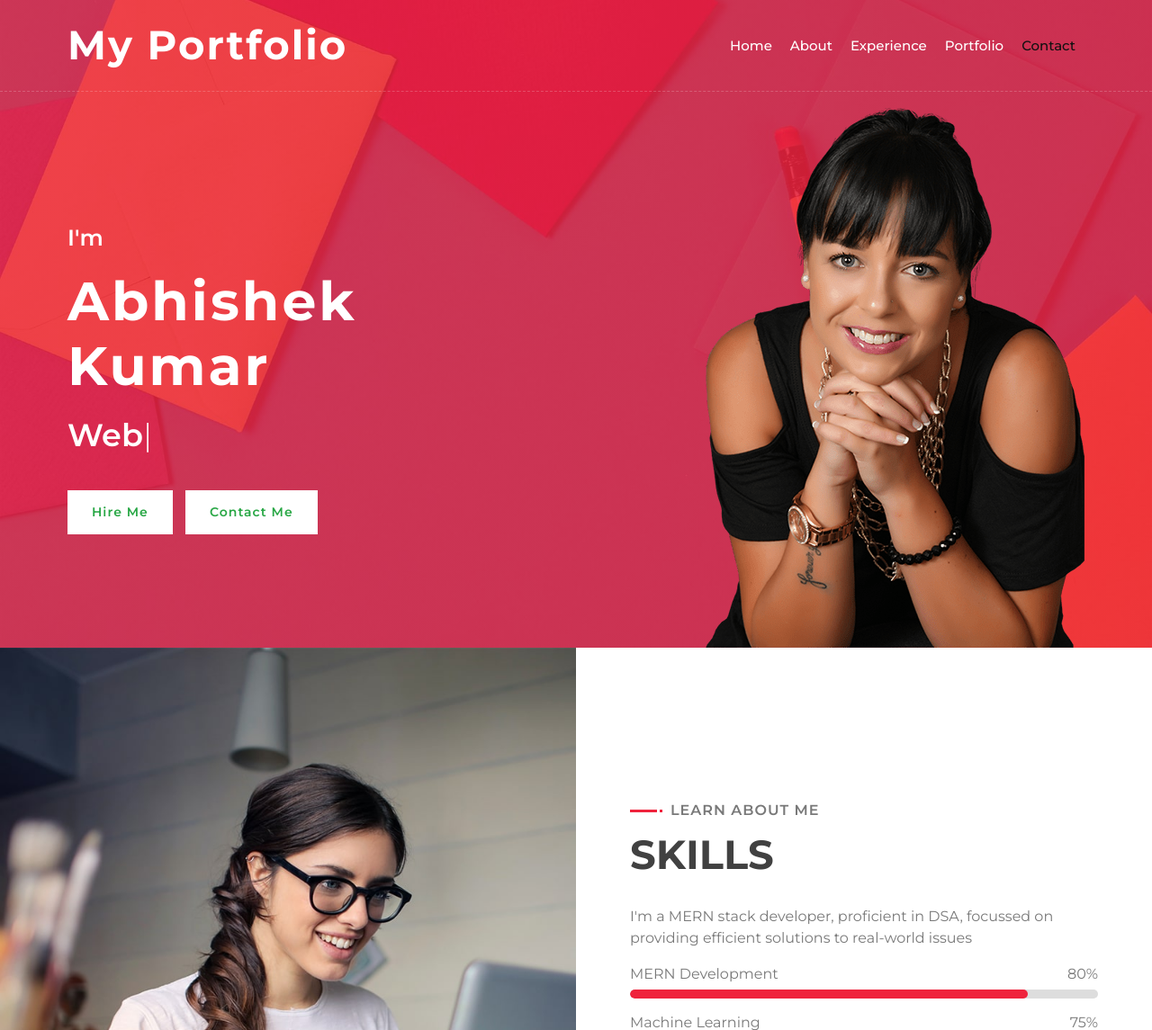
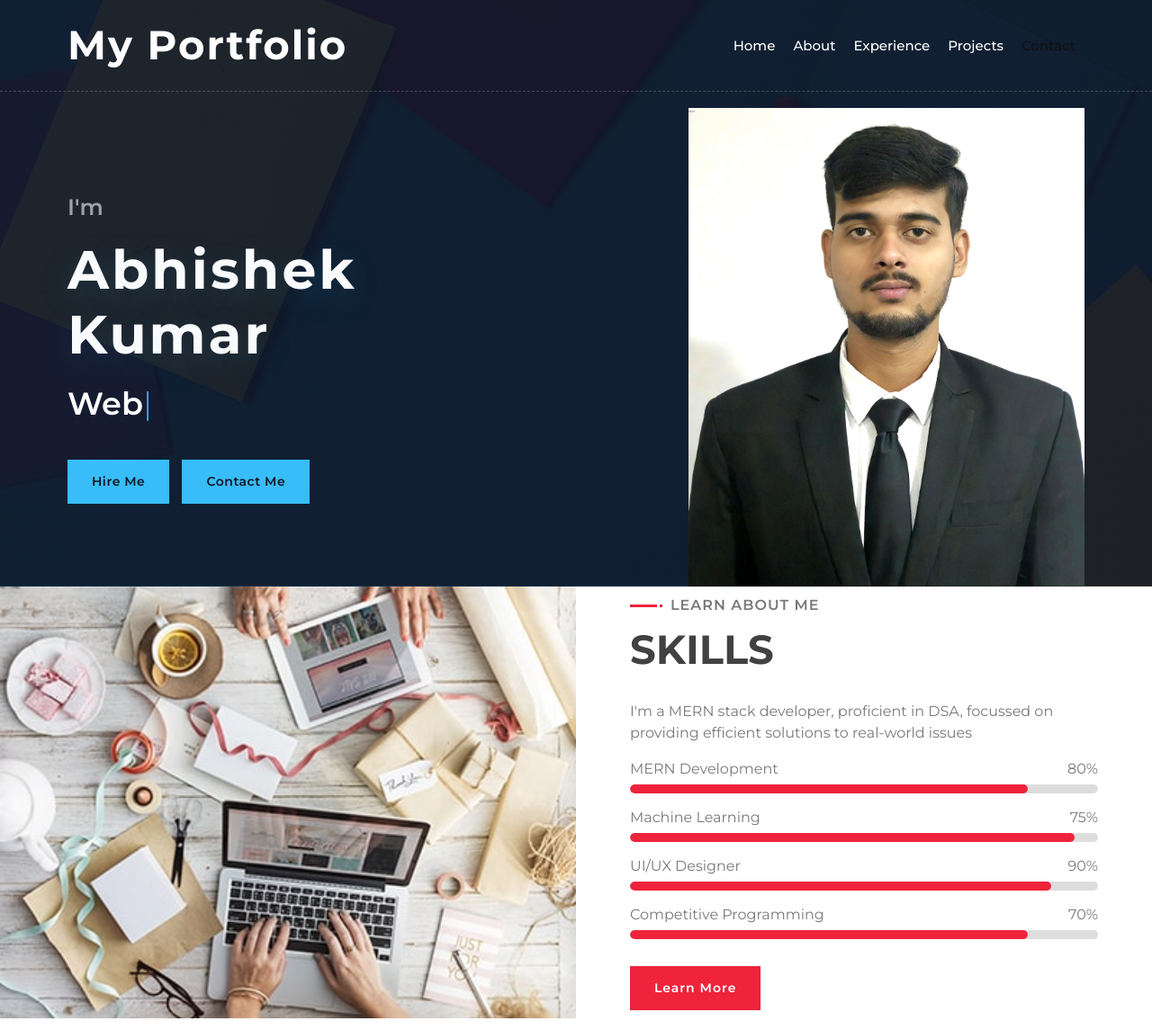
Before and after one commit to AbhiEE03/Portfolio_abhi, a Flask app: page / in a window 1280 px wide. Shown: the top 1145 px of the page at 90% size. Run offline with Flask 3, Linux system fonts and the light colour scheme; some libraries are stand-ins or nearby versions.

Commit message:
Updated the hero section

```diff
--- a/static/css/style.css
+++ b/static/css/style.css
@@ -248,7 +248,9 @@
     margin-bottom: 45px;
     padding: 120px 0 0 0;
     overflow: hidden;
-    background: linear-gradient(rgba(239, 35, 60,.85), rgba(239, 35, 60,.85)), url(../img/hero-bg.jpg);
+    background: linear-gradient(rgba(17, 24, 39, 0.94), rgba(17, 24, 39, 0.94)), url(../img/hero-bg.jpg);
+
+
     background-position: center;
     background-repeat: no-repeat;
     background-size: cover;
@@ -279,18 +281,19 @@
 }
 
 .hero .hero-text p {
-    color: #ffffff;
+    color: #9ca3af;
     font-size: 25px;
     font-weight: 600;
     margin-bottom: 15px;
 }
 
 .hero .hero-text h1 {
-    color: #ffffff;
+    color: #f8fafc;
     font-size: 60px;
     font-weight: 700;
     letter-spacing: 3px;
     margin-bottom: 15px;
+    text-shadow: 0 10px 40px rgba(56, 189, 248, 0.15);
 }
 
 .hero .hero-text h2 {
@@ -300,6 +303,7 @@
     color: #ffffff;
     font-size: 35px;
     font-weight: 600;
+    padding-bottom: 6px;
 }
 
 .hero .hero-text .typed-text {
@@ -309,23 +313,28 @@
 .hero .hero-text .typed-cursor {
     font-size: 35px;
     font-weight: 300;
-    color: #ffffff;
+    color: #38bdf8;
 }
+
+.hero .typed-cursor {
+    color: #9ca3af;
+}
+
 
 .hero .hero-btn .btn {
     margin-top: 35px;
-    /*color: #EF233C;*/
-    /*color: #007bff;*/
-    color: #28a745;
-    background: #ffffff;
-    box-shadow: inset 0 0 0 50px #ffffff;
+    font-weight: 600;
+    letter-spacing: 0.5px;
+    color: #111827;
+    background: #38bdf8;
+    box-shadow: inset 0 0 0 50px #38bdf8;
 }
 
 .hero .hero-btn .btn:hover {
-    color: #ffffff;
+    color: #38bdf8;
     background: transparent;
     box-shadow: inset 0 0 0 0 #ffffff;
-    border-color: #ffffff;
+    border-color: #38bdf8;
 }
 
 .hero .hero-btn .btn:first-child {
@@ -348,6 +357,11 @@
     .hero .hero-text h1 {
         font-size: 45px;
     }
+
+    .hero .hero-text h1 span {
+    color: #38bdf8;
+    }
+
 
     .hero .hero-text h2 {
         font-size: 25px;
--- a/templates/index.html
+++ b/templates/index.html
@@ -39,7 +39,7 @@
                         <a href="#about" class="nav-item nav-link">About</a>
 {#                        <a href="#service" class="nav-item nav-link">Service</a>#}
                         <a href="#experience" class="nav-item nav-link">Experience</a>
-                        <a href="#portfolio" class="nav-item nav-link">Portfolio</a>
+                        <a href="#portfolio" class="nav-item nav-link">Projects</a>
 {#                        <a href="#price" class="nav-item nav-link">Price</a>#}
 {#                        <a href="#review" class="nav-item nav-link">Review</a>#}
 {#                        <a href="#team" class="nav-item nav-link">Team</a>#}
@@ -60,19 +60,19 @@
                         <div class="hero-content">
                             <div class="hero-text">
                                 <p>I'm</p>
-                                <h1>Abhishek Kumar</h1>
+                                <h1>Abhishek <span>Kumar</span></h1>
                                 <h2></h2>
                                 <div class="typed-text">Web Developer, UI/UX Designer, Competitive Programmer</div>
                             </div>
                             <div class="hero-btn">
                                 <a class="btn" href="">Hire Me</a>
-                                <a class="btn" href="">Contact Me</a>
+                                <a class="btn" href="#contact">Contact Me</a>
                             </div>
                         </div>
                     </div>
                     <div class="col-sm-12 col-md-6 d-none d-md-block">
                         <div class="hero-image">
-                            <img src="/static/img/hero.png" alt="Hero Image">
+                            <img src="/static/img/hero.jpg" alt="Hero Image">
                         </div>
                     </div>
                 </div>
```
Also changed, not shown: static/img/about.jpg, static/img/aboutt.jpg (added), static/img/hero.jpg (added), static/img/hero_trial.jpg (added), static/img/old_hero.png (renamed from static/img/hero.png), static/img/portfolio-2.jpg (deleted).
